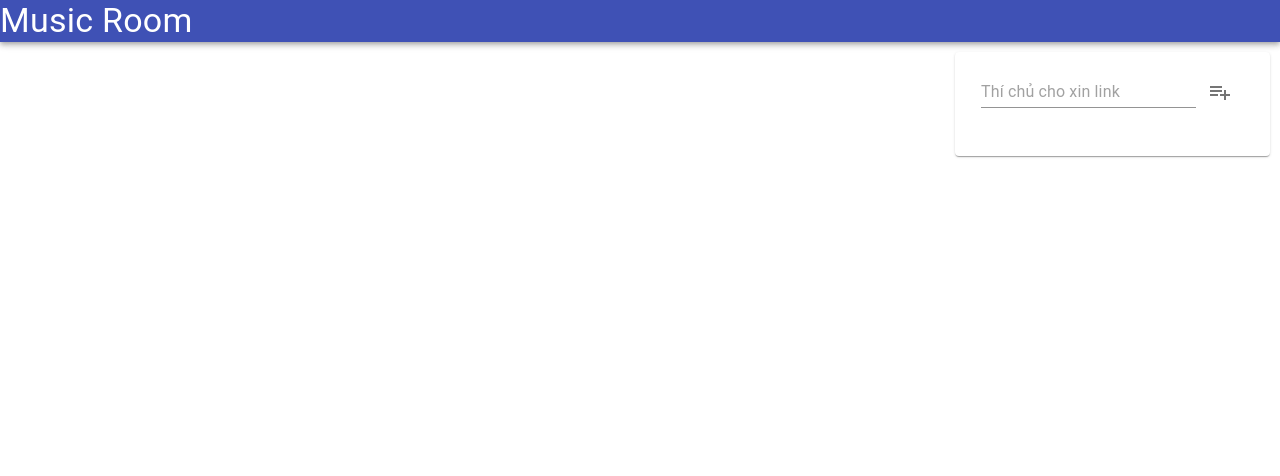
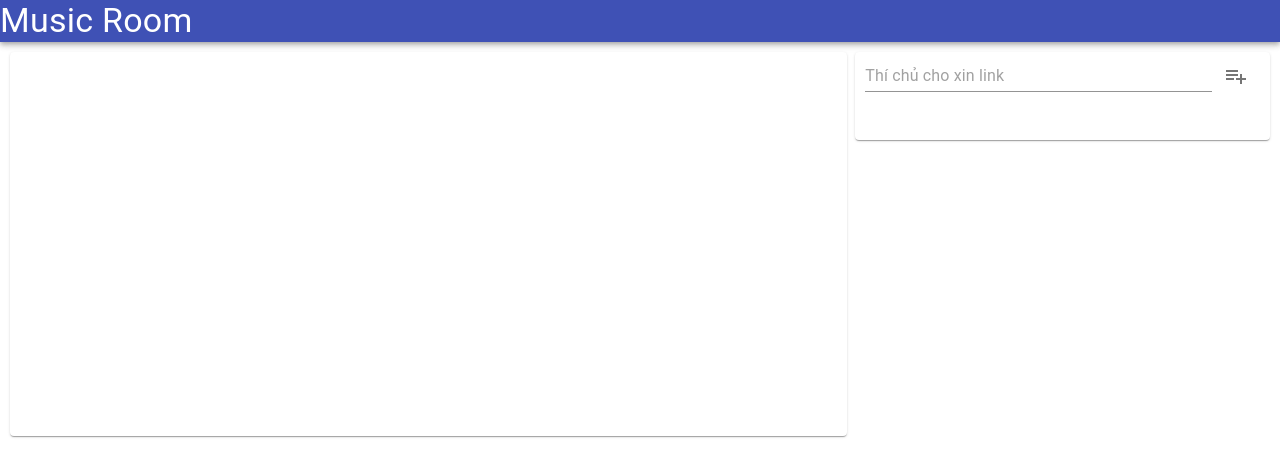
Before and after one commit to tungluu18/sp.music-room, a React (Create React App) app in the folder ui/: page / in a window 1280 px wide. Shown: the top 476 px of the page. Built offline with nearby package versions, Linux system fonts and the light colour scheme.

Commit message:
play pause on playlist

```diff
--- a/ui/src/App.js
+++ b/ui/src/App.js
@@ -1,6 +1,7 @@
 import React, { Fragment } from 'react';
-import { AppBar, Typography, Grid } from '@material-ui/core';
-import PlayList from './components/PlayList';
+import { AppBar, Typography } from '@material-ui/core';
+
+import { Play } from './pages';
 
 function App() {
   return (
@@ -10,11 +11,7 @@ function App() {
           Music Room
         </Typography>
       </AppBar>
-      <Grid container justify='flex-end' style={{ padding: '10px' }}>
-        <Grid item xs={12} md={4} lg={3}>
-          <PlayList />
-        </Grid>
-      </Grid>
+      <Play />
     </Fragment>
   );
 }
--- a/ui/src/components/PlayList.js
+++ b/ui/src/components/PlayList.js
@@ -22,12 +22,16 @@ const styles = ({
   playlistAddURL: {
     flexGrow: 2,
   },
+  content: {
+    padding: 0,
+  }
 });
 
 class PlayList extends React.Component {
   state = {
+    urls: [],
     newURL: '',
-    urls: []
+    playingItem: null,
   }
 
   snackbarRef = React.createRef();
@@ -36,6 +40,22 @@ class PlayList extends React.Component {
     super();
     this._addURL = this._addURL.bind(this);
     this._onPlaylistAddURLChange = this._onPlaylistAddURLChange.bind(this);
+    this._handlePlayer = this._handlePlayer.bind(this);
+  }
+
+  _handlePlayer(index) {
+    if (index === this.state.playingItem) {
+      this.props.handlePlayer({
+        type: 'pause',
+      });
+      this.setState({ playingItem: null });
+    } else {
+      this.props.handlePlayer({
+        type: 'update',
+        value: this.state.urls[index]
+      });
+      this.setState({ playingItem: index });
+    }
   }
 
   _onPlaylistAddURLChange(e) {
@@ -62,15 +82,12 @@ class PlayList extends React.Component {
     }
   }
 
-  componentDidUpdate() {
-  }
-
   render() {
     const { classes } = this.props;
-    const { newURL, urls } = this.state;
+    const { playingItem, urls, newURL } = this.state;
     return (
       <Card>
-        <CardContent>
+        <CardContent className={classes.content}>
           <form className={classes.playlistAddBox} onSubmit={this._addURL}>
             <Snackbar ref={this.snackbarRef} />
             <TextField
@@ -84,7 +101,10 @@ class PlayList extends React.Component {
               <PlaylistAddIcon />
             </IconButton>
           </form>
-          <SamepleList urls={urls} />
+          <SamepleList
+            urls={urls}
+            handlePlayer={this._handlePlayer}
+            playingItem={playingItem} />
         </CardContent>
       </Card>
     );
--- a/ui/src/components/Player.js
+++ b/ui/src/components/Player.js
@@ -1,78 +1,56 @@
 import React from 'react';
-import { Button, TextField, Grid, Card, CardContent } from '@material-ui/core';
+import { Card, CardContent } from '@material-ui/core';
 import ReactPlayer from 'react-player';
 
 class Player extends React.Component {
-  state = {
-    url: '',
-    _url: ''
+  constructor() {
+    super()
+    this._onSeek = this._onSeek.bind(this);
+    this._onPause = this._onPause.bind(this);
+    this._forceSeek = this._forceSeek.bind(this);
+    this._forcePause = this._forcePause.bind(this);
   }
 
-  constructor() {
-    super()
-    this._forceSeek = this._forceSeek.bind(this)
-    this._onSeek = this._onSeek.bind(this)
-    this._onPause = this._onPause.bind(this)
-    this._onURLChange = this._onURLChange.bind(this)
-    this._addURL = this._addURL.bind(this)
-  }
-
-  _addURL(e) {
-    e.preventDefault()
-    this.setState({ url: this.state._url })
-    console.log(this.state)
+  _forcePause() {
+    this.player.getInternalPlayer().pauseVideo();
   }
 
   _forceSeek(seconds) {
-    this.player.seekTo(seconds, 'second')
-    this.player.getInternalPlayer().playVideo()
+    this.player.seekTo(seconds, 'second');
+    this.player.getInternalPlayer().playVideo();
   }
 
   _onPause() {
-    console.log('paused')
-    console.log(this.player.getCurrentTime())
+    console.log('paused');
+    console.log(this.player.getCurrentTime());
   }
 
   _onSeek() {
-    console.log('seek')
-    console.log(this.player.getCurrentTime())
-  }
-
-  _onURLChange(e) {
-    this.setState({ _url: e.target.value })
+    console.log('seek');
+    console.log(this.player.getCurrentTime());
   }
 
   ref = player => {
-    this.player = player
+    this.player = player;
   }
 
   render() {
-    const { url } = this.state;
+    const { url } = this.props;
     return (
-      <Grid container spacing={2} style={{ margin: '10px' }}>
-        <Grid item xs={7} style={{ padding: '5px' }}>
-          <Card style={{ minHeight: '200px' }}>
-            <CardContent>
-              <ReactPlayer url={url || 'https://www.youtube.com/watch?v=xVf4Zk8CBj0'}
+      <Card style={{ height: '30vw' }}>
+        <CardContent style={{ padding: 0, height: '100%' }}>
+          <ReactPlayer url={url}
             ref={this.ref}
             controls
+            playing
             onPlay={this._onSeek}
             onPause={this._onPause}
-                style={{ textAlign: 'center' }}
-                width='100%' />
+            style={{ margin: 'auto' }}
+            width='100%'
+            height='100%'
+          />
         </CardContent>
       </Card>
-        </Grid>
-        <Grid item xs={4}>
-          <Card>
-            <CardContent>
-              <form onSubmit={this._addURL}>
-                <TextField label='+ new video' onChange={this._onURLChange} />
-              </form>
-            </CardContent>
-          </Card>
-        </Grid>
-      </Grid>
     )
   }
 }
--- a/ui/src/components/SampleItem.js
+++ b/ui/src/components/SampleItem.js
@@ -1,37 +1,88 @@
 import React from 'react';
 
-import { Avatar, Typography, ListItem } from '@material-ui/core';
+import {
+  Avatar,
+  Typography,
+  ListItem,
+  IconButton,
+} from '@material-ui/core';
 import { makeStyles } from '@material-ui/core/styles';
-import { MusicVideo } from '@material-ui/icons';
-import { green } from '@material-ui/core/colors';
+import {
+  MusicVideo,
+  Pause as PauseIcon,
+  Delete as DeleteIcon,
+  KeyboardArrowUp as UpIcon,
+  PlayArrow as PlayArrowIcon,
+  KeyboardArrowDown as DownIcon,
+} from '@material-ui/icons';
+import { red } from '@material-ui/core/colors';
 
 const useStyles = makeStyles(theme => ({
   root: {
+  },
+  wrapper: {
     fontSize: '0.8rem',
+    display: 'flex',
+    flexDirection: 'column',
+    padding: '0px',
   },
   avatar: {
     margin: 'auto 5px',
-    backgroundColor: green[800],
+    backgroundColor: red[800],
   },
   icon: {
     fontSize: 'inherit',
   },
   text: {
     fontSize: 'inherit',
+  },
+  content: {
+    width: '100%',
+    display: 'flex',
+    alignItems: 'center',
+  },
+  controls: {
+    display: 'flex',
+    alignItems: 'center',
+    justifyContent: 'flex-end',
+    width: '100%',
+  },
+  btn: {
+    padding: '5px',
   }
 }));
 
-function SampleItem({ url }) {
+function SampleItem({ url, isPlaying, handlePlay }) {
   const classes = useStyles();
   return (
     <ListItem className={classes.root}>
-      <Avatar className={classes.avatar}>
-        <MusicVideo className={classes.icon}/>
-      </Avatar>
-      <Typography variant="body1" className={classes.text}>
-        {url}
-      </Typography>
-    </ListItem>
+      <div className={classes.wrapper}>
+        <IconButton className={classes.btn}>
+          <UpIcon />
+        </IconButton>
+        <IconButton className={classes.btn}>
+          <DownIcon />
+        </IconButton>
+      </div>
+      <div className={classes.wrapper} style={{ width: '100%' }}>
+        <div className={classes.content}>
+          <Avatar className={classes.avatar}>
+            <MusicVideo className={classes.icon} />
+          </Avatar>
+          <Typography variant="body1" className={classes.text}>
+            <a href={url} target="_blank">{url}</a>
+          </Typography>
+        </div>
+        <div className={classes.controls}>
+          <IconButton aria-label="play/pause" className={classes.btn} onClick={handlePlay}>
+            {isPlaying ? <PauseIcon /> : <PlayArrowIcon />}
+          </IconButton>
+          <IconButton aria-label="next" className={classes.btn}>
+            <DeleteIcon />
+          </IconButton>
+        </div>
+      </div>
+    </ListItem >
   );
 }
 
--- a/ui/src/components/SampleList.js
+++ b/ui/src/components/SampleList.js
@@ -1,15 +1,27 @@
 import React, { Fragment } from 'react';
 import { List, Divider } from '@material-ui/core';
-
+import { makeStyles } from '@material-ui/core/styles';
 import SampleItem from './SampleItem';
 
-function SampleList({ urls }) {
+const useStyles = makeStyles(theme => ({
+  root: {
+    maxHeight: '100vh',
+    overflow: 'auto',
+  }
+}))
+
+function SampleList({ urls, handlePlayer, playingItem }) {
+  const classes = useStyles();
+
   return (
-    <List>
+    <List className={classes.root}>
       {urls.map((url, index) => (
         <Fragment key={index}>
-          {index ? <Divider variant="inset" component="li" /> : null}
-          <SampleItem url={url} />
+          <Divider variant="inset" component="li" />
+          <SampleItem
+            url={url}
+            isPlaying={playingItem === index}
+            handlePlay={() => handlePlayer(index)} />
         </Fragment>
       ))}
     </List>
--- /dev/null
+++ b/ui/src/components/index.js
@@ -0,0 +1,9 @@
+import PlayList from './PlayList';
+import Player from './Player';
+import Snackbar from './Snackbar';
+
+export {
+  PlayList,
+  Player,
+  Snackbar,
+}
--- /dev/null
+++ b/ui/src/pages/Play.js
@@ -0,0 +1,35 @@
+import React, { useState, createRef } from 'react';
+import { Grid } from '@material-ui/core';
+import { PlayList, Player } from '../components';
+
+function PlayPage() {
+  const [playingSource, setPlayingSource] = useState(null);
+
+  const playerRef = createRef();
+
+  const _handlePlayer = ({ type, value }) => {
+    switch (type) {
+      case 'update':
+        setPlayingSource(value);
+        break;
+      case 'pause':
+        playerRef.current._forcePause();
+        break;
+      default:
+        break;
+    }
+  }
+
+  return (
+    <Grid container spacing={1} justify='flex-start' style={{ padding: '10px' }}>
+      <Grid item xs={12} md={8}>
+        <Player ref={playerRef} url={playingSource} />
+      </Grid>
+      <Grid item xs={12} md={4}>
+        <PlayList handlePlayer={_handlePlayer} />
+      </Grid>
+    </Grid>
+  );
+}
+
+export default PlayPage;
--- /dev/null
+++ b/ui/src/pages/index.js
@@ -0,0 +1,5 @@
+import Play from './Play';
+
+export {
+  Play
+}
```
Lines whose indentation alone changed are shown as unchanged.
